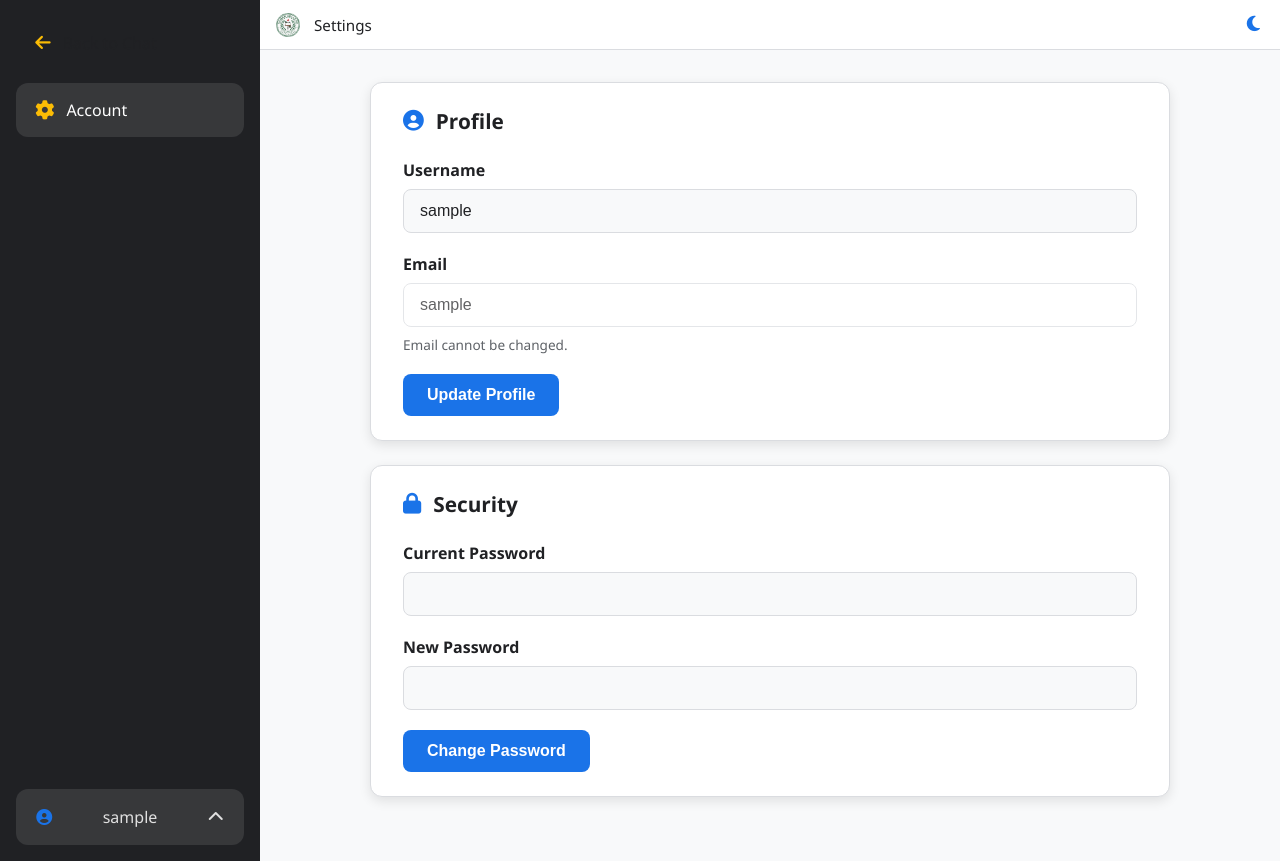
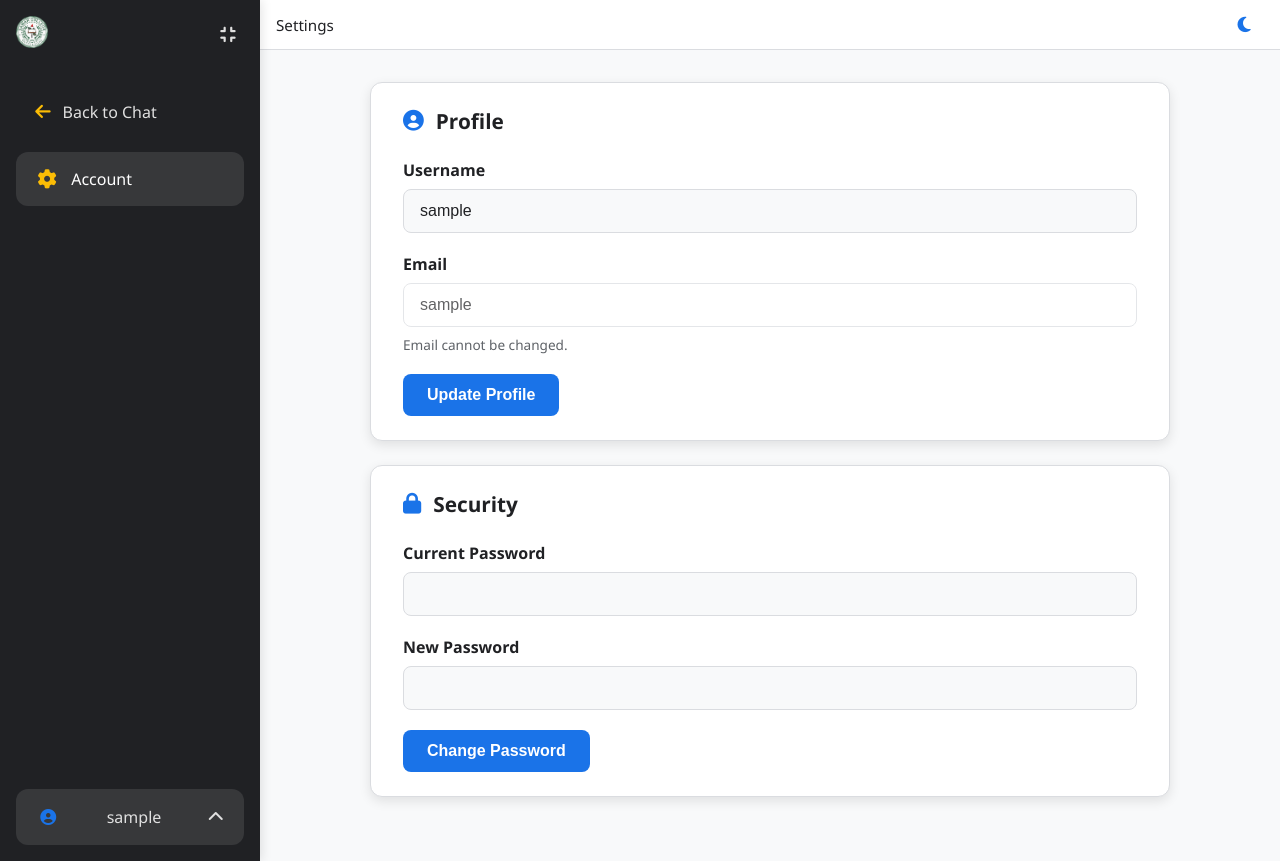
Before and after one commit to rojangadin-free/SC-Assistant-Openrouter, a Flask app: page /settings/ in a window 1280 px wide. Run offline with Flask 3, Linux system fonts and the light colour scheme; the visitor is signed in with stand-in values (Sample User, id 1).

Commit message:
Collapsible sidebar and when login start new conversation

```diff
--- a/sc_assistant/static/css/dashboard.css
+++ b/sc_assistant/static/css/dashboard.css
@@ -214,7 +214,6 @@ body {
 .menu-item:hover {
   background: var(--menu-hover);
   color: white;
-  transform: translateX(5px);
 }
 
 .menu-item.active {
--- a/sc_assistant/static/css/main.css
+++ b/sc_assistant/static/css/main.css
@@ -112,6 +105,44 @@ body {
   height: 100%;
   flex-shrink: 0;
   z-index: 1000;
+  transition: width 0.3s cubic-bezier(0.4, 0, 0.2, 1);
+}
+
+/* --- Sidebar Header --- */
+.sidebar-header {
+  display: flex;
+  align-items: center;
+  justify-content: space-between;
+  padding: 1rem;
+  min-height: 60px;
+  flex-shrink: 0;
+}
+
+.sidebar-logo {
+  width: 32px;
+  height: 32px;
+  object-fit: contain;
+  transition: transform 0.3s ease;
+}
+
+.collapse-btn {
+  background: transparent;
+  border: none;
+  color: var(--sidebar-text);
+  cursor: pointer;
+  font-size: 1.1rem;
+  width: 32px;
+  height: 32px;
+  border-radius: 50%;
+  display: flex;
+  align-items: center;
+  justify-content: center;
+  transition: all 0.3s ease;
+}
+
+.collapse-btn:hover {
+  background: var(--menu-hover);
+  color: white;
 }
 
 .sidebar-content {
@@ -120,6 +151,7 @@ body {
   flex: 1 1 0;
   min-height: 0;
   overflow-y: auto;
+  overflow-x: hidden;
 }
 
 .menu {
@@ -139,6 +172,7 @@ body {
   margin-bottom: 0.8rem;
   cursor: pointer;
   transition: all 0.3s ease;
+  white-space: nowrap;
 }
 
 .menu-item:hover {
@@ -154,7 +188,8 @@ body {
 .menu-item i {
   color: var(--accent);
   font-size: 1.2rem;
-  transition: all 0.3s ease;
+  min-width: 24px;
+  text-align: center;
 }
 
 .menu-item:hover i {
@@ -275,6 +417,7 @@ body {
   font-size: 1rem;
   font-weight: 500;
   box-sizing: border-box;
+  white-space: nowrap;
 }
 
 .user-account-button:hover {
@@ -283,6 +426,8 @@ body {
 
 .user-account-button i:first-child {
   color: var(--primary);
+  min-width: 24px;
+  text-align: center;
 }
 
 .user-account-button i:last-child {
--- a/sc_assistant/templates/base.html
+++ b/sc_assistant/templates/base.html
@@ -15,6 +15,10 @@
   <link href="https://cdnjs.cloudflare.com/ajax/libs/font-awesome/6.4.0/css/all.min.css"
         rel="stylesheet">
   <script src="https://cdnjs.cloudflare.com/ajax/libs/jquery/3.6.0/jquery.min.js"></script>
+
+  <link rel="stylesheet"
+        type="text/css"
+        href="{{ url_for('static', filename='css/main.css') }}"/>
 
   {% block extra_head %}{% endblock %}
 </head>
--- a/sc_assistant/templates/chat.html
+++ b/sc_assistant/templates/chat.html
@@ -10,7 +10,8 @@
         href="{{ url_for('static', filename='css/chat.css') }}"/>
 {% endblock %}
 
-{% block body_attrs %}data-start-new="{{ start_new_chat }}"{% endblock %}
+{# FIX: Updated variable name from 'start_new_chat' to 'start_new' to match chat.py #}
+{% block body_attrs %}data-start-new="{{ start_new }}"{% endblock %}
 
 {# Override the default layout to match chat.css expectations #}
 {% block layout %}
--- a/sc_assistant/templates/partials/header.html
+++ b/sc_assistant/templates/partials/header.html
@@ -5,9 +5,6 @@
   </button>
 
   <div class="header-left">
-    <img src="{{ url_for('static', filename='images/logo.png') }}"
-         alt="Logo" class="logo-icon">
-
     {% if active_page == 'chat' %}
       <span>Samar College AI-Assistant</span>
     {% elif active_page == 'dashboard' %}
--- a/sc_assistant/templates/partials/sidebar.html
+++ b/sc_assistant/templates/partials/sidebar.html
@@ -1,3 +1,12 @@
+<div class="sidebar-header">
+  <div class="sidebar-logo-container">
+    <img src="{{ url_for('static', filename='images/logo.png') }}" alt="SC Logo" class="sidebar-logo">
+  </div>
+  <button id="sidebarCollapseBtn" class="collapse-btn" title="Toggle Sidebar">
+    <i class="fa-solid fa-compress"></i>
+  </button>
+</div>
+
 <div class="sidebar-content">
   <div class="menu">
 
@@ -24,12 +33,12 @@
     {% elif active_page == 'settings' %}
       {# Dynamic Back Button Logic - Made entire button clickable #}
       {% if origin == 'dashboard' %}
-        <a href="{{ url_for('admin.dashboard') }}" class="new-chat-btn" style="text-decoration: none; color: inherit;">
+        <a href="{{ url_for('admin.dashboard') }}" class="new-chat-btn" style="text-decoration: none;">
           <i class="fas fa-arrow-left"></i>
           <span>Back to Dashboard</span>
         </a>
       {% else %}
-        <a href="{{ url_for('chat.chat_page') }}" class="new-chat-btn" style="text-decoration: none; color: inherit;">
+        <a href="{{ url_for('chat.chat_page') }}" class="new-chat-btn" style="text-decoration: none;">
           <i class="fas fa-arrow-left"></i>
           <span>Back to Chat</span>
         </a>
@@ -56,7 +65,7 @@
         <span>User Management</span>
       </div>
 
-      <a href="{{ url_for('chat.chat_page') }}" class="menu-item" target="_blank" rel="noopener noreferrer" style="text-decoration: none; color: inherit;">
+      <a href="{{ url_for('chat.chat_page') }}" class="menu-item" target="_blank" rel="noopener noreferrer" style="text-decoration: none;">
         <i class="fas fa-comments"></i>
         <span>Chatbot</span>
       </a>
```
Also changed, not shown: other parts of sc_assistant/static/css/main.css (+126 -17 lines), sc_assistant/static/js/chat.js (+25 -4 lines), sc_assistant/static/js/main.js (+85 -22 lines).
